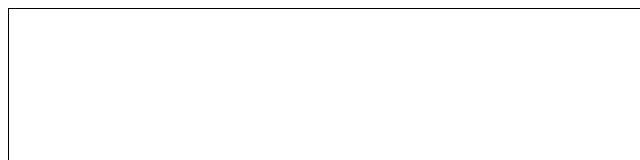
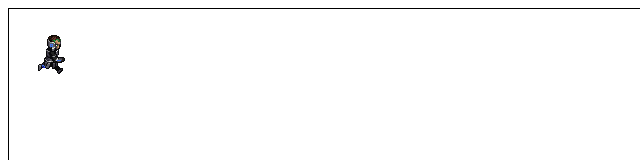
Before and after one commit to lmc56/SoloAnimation, a plain HTML site: page index.html in a window 1280 px wide. Shown: the top 160 px of the page, 0-640 px from the left. Drawn offline with Linux system fonts and the light colour scheme.

Commit message:
added animation

```diff
--- /dev/null
+++ b/animator.js
@@ -0,0 +1,25 @@
+class Animator {
+    constructor(spritesheet, xStart, yStart, width, height, frameCount, frameDuration) {
+        Object.assign(this, {spritesheet, xStart, yStart, width, height, frameCount, frameDuration});
+
+        this.elapsedTime = 0;
+        this.totalTime = frameCount * frameDuration;
+    };
+
+    drawFrame(tick, ctx, x, y) {
+
+        this.elapsedTime += tick;
+        if(this.elapsedTime > this.totalTime) this.elapsedTime -= this.totalTime;
+        const frame = this.currentFrame();
+
+        ctx.drawImage(this.spritesheet, this.xStart + this.width*frame, this.yStart, this.width, this.height, x, y, this.width, this.height);
+    };
+
+    currentFrame() {
+        return Math.floor(this.elapsedTime / this.frameDuration);
+    };
+
+    isDone() {
+        return (this.elapsedTime >= this.totalTime);
+    };
+}
--- a/index.html
+++ b/index.html
@@ -9,6 +9,8 @@
     <script type="text/javascript" src="./timer.js"></script>
     <script type="text/javascript" src="./gameengine.js"></script>
     <script type="text/javascript" src="./util.js"></script>
+    <script type="text/javascript" src="./animator.js"></script>
+    <script type="text/javascript" src="./soloanimation.js"></script>
     <script type="text/javascript" src="./main.js"></script>
 </head>
 <body>
--- a/main.js
+++ b/main.js
@@ -1,11 +1,15 @@
 const gameEngine = new GameEngine();
 
 const ASSET_MANAGER = new AssetManager();
+
+ASSET_MANAGER.queueDownload("./SoloSprite.png");
 
 ASSET_MANAGER.downloadAll(() => {
 	const canvas = document.getElementById("gameWorld");
 	const ctx = canvas.getContext("2d");
 
+	gameEngine.addEntity(new SoloAnimation(gameEngine));
+
 	gameEngine.init(ctx);
 
 	gameEngine.start();
--- /dev/null
+++ b/soloanimation.js
@@ -0,0 +1,14 @@
+class SoloAnimation {
+    constructor(game) {
+        this.game = game;
+        this.animator = new Animator(ASSET_MANAGER.getAsset("./SoloSprite.png"), 0, 0, 32, 45, 9, 0.2);
+    };
+
+    update(){
+
+    };
+
+    draw(ctx) {
+        this.animator.drawFrame(this.game.clockTick, ctx, 25, 25);
+    };
+}
```
Also changed, not shown: SoloSprite.png (added).
